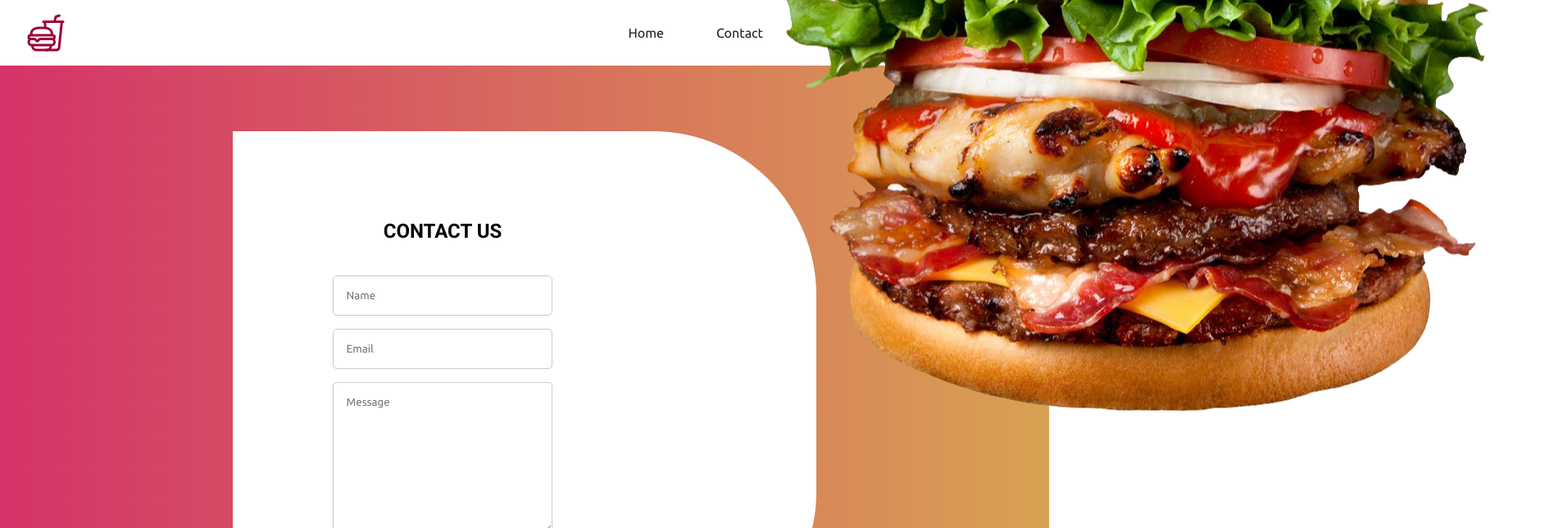
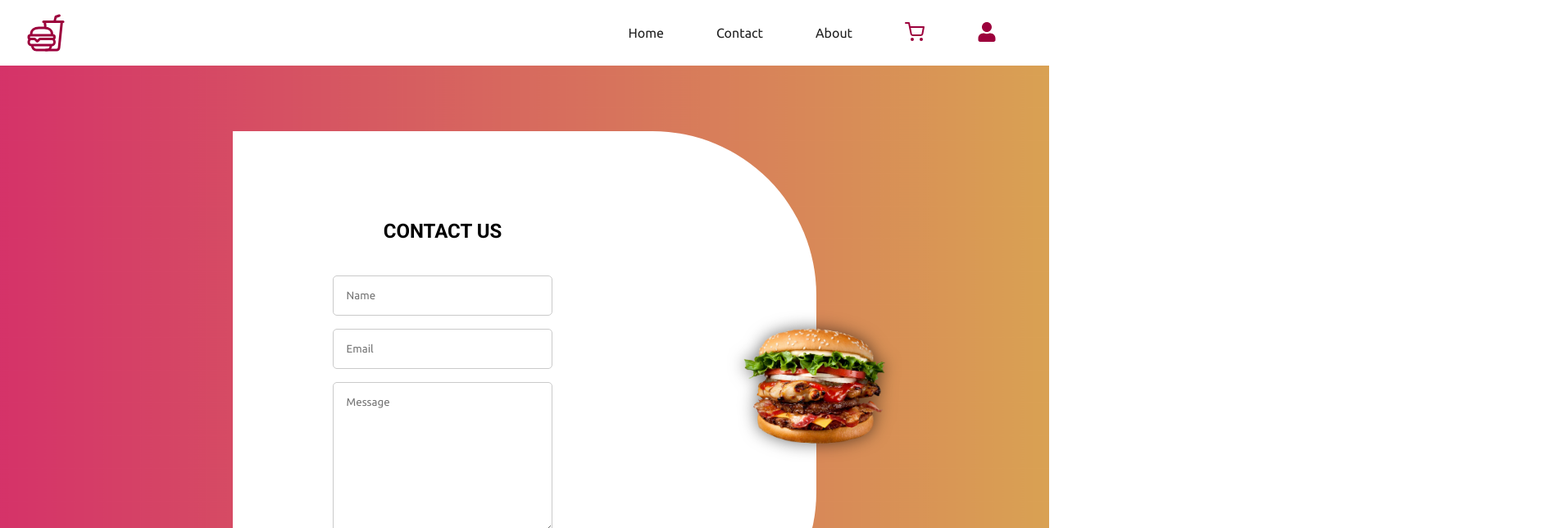
Before and after one commit to faizaniqbalLC/burgerWalaFrontend, a React (Vite) app: page /contact in a window 1280 px wide. Shown: the top 644 px of the page at 82% size, 1896 px wide, since content can reach past the window. Built offline with nearby package versions, Linux system fonts and the light colour scheme.

Commit message:
worked on contact scss

```diff
--- a/src/styles/contact.scss
+++ b/src/styles/contact.scss
@@ -51,5 +51,30 @@
     height: 80%;
     background-color: white;
     border-radius: 0 200px 200px 0;
+    position: relative;
+    > div {
+      width: 200px;
+      height: 200px;
+      position: absolute;
+      top: 50%;
+      transform: translate(50%, -50%);
+      filter: drop-shadow(0 0 10px rgba(0, 0, 0, 0.566));
+      > img {
+        width: 100%;
+      }
+    }
   }
 }
+
+@media screen and (max-width: 600px) {
+  .contact {
+    height: 70vh;
+    > form {
+      height: 100%;
+      width: 100%;
+    }
+    .formBorder {
+      display: none;
+    }
+  }
+}
```
